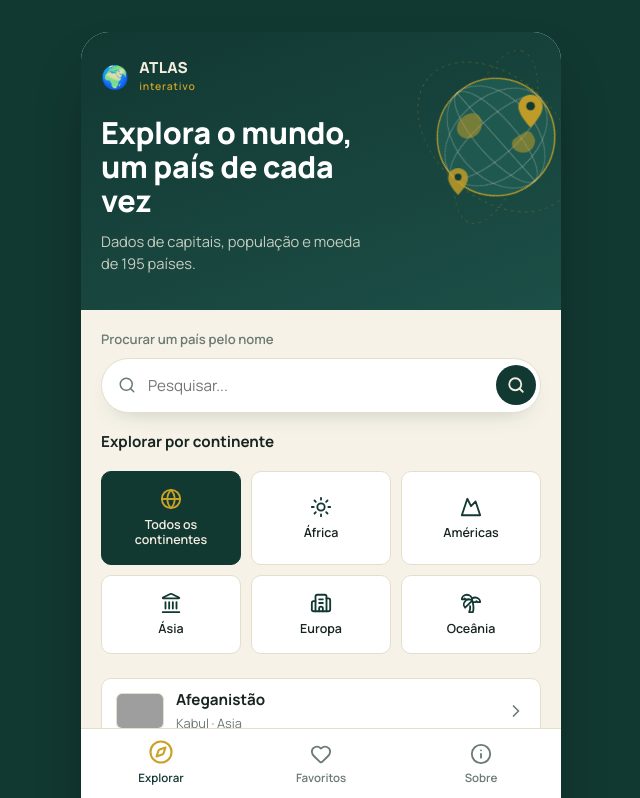
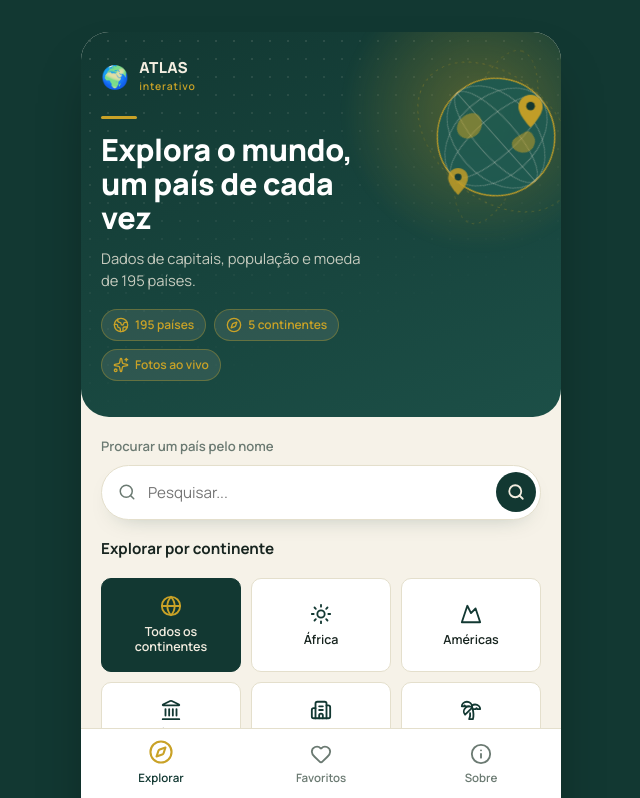
Before and after one commit to nongoantonio/explorador-de-paises, a React (Vite) app: page / in a window 1280 px wide. Shown: the top 798 px of the page, without its empty margins (319-959 px from the left). Built offline with nearby package versions, Linux system fonts and the light colour scheme; grey boxes are pictures that could not be loaded.

Commit message:
feat: richer hero design and better-curated city photos

```diff
--- a/src/App.css
+++ b/src/App.css
@@ -83,6 +83,41 @@
   padding: 28px 20px 36px;
   position: relative;
   overflow: hidden;
+  border-radius: 0 0 28px 28px;
+}
+
+/* Textura de pontos subtil, como um gráticulo de mapa — dá profundidade
+   ao fundo sem competir com o texto por atenção. */
+.hero__texture {
+  position: absolute;
+  inset: 0;
+  background-image: radial-gradient(circle, rgba(243, 237, 224, 0.14) 1px, transparent 1.4px);
+  background-size: 18px 18px;
+  mask-image: linear-gradient(160deg, black, transparent 75%);
+  pointer-events: none;
+}
+
+/* Brilho dourado suave a "sangrar" a partir da zona do globo, para
+   ligar visualmente a ilustração ao resto da cena em vez de parecer
+   um ícone solto no canto. */
+.hero__glow {
+  position: absolute;
+  top: -60px;
+  right: -60px;
+  width: 280px;
+  height: 280px;
+  background: radial-gradient(circle, rgba(201, 162, 39, 0.35), transparent 70%);
+  filter: blur(4px);
+  pointer-events: none;
+}
+
+.hero__rule {
+  display: block;
+  width: 36px;
+  height: 3px;
+  background: var(--color-gold);
+  border-radius: var(--radius-pill);
+  margin-bottom: 14px;
 }
 
 .hero__brand {
@@ -93,6 +128,8 @@
   font-weight: 800;
   letter-spacing: 0.02em;
   margin-bottom: 22px;
+  position: relative;
+  z-index: 1;
 }
 
 .hero__brand-icon {
@@ -127,6 +164,27 @@
   margin-top: 12px;
   color: rgba(243, 237, 224, 0.8);
   font-size: 0.92rem;
+}
+
+.hero__stats {
+  display: flex;
+  flex-wrap: wrap;
+  gap: 8px;
+  margin-top: 18px;
+}
+
+.hero__stat {
+  display: flex;
+  align-items: center;
+  gap: 6px;
+  background: rgba(243, 237, 224, 0.1);
+  border: 1px solid rgba(201, 162, 39, 0.35);
+  color: var(--color-gold);
+  font-size: 0.75rem;
+  font-weight: 600;
+  padding: 6px 11px;
+  border-radius: var(--radius-pill);
+  white-space: nowrap;
 }
 
 .hero__globe {
--- a/src/lib/wikipedia.ts
+++ b/src/lib/wikipedia.ts
@@ -178,10 +178,20 @@ export async function fetchCountryLandscapeImage(
 
   if (capitalName) {
     attempts.push(() => fetchWikivoyageBanner(capitalName, capitalName));
-    attempts.push(() => searchCommonsPhoto(`${capitalName} skyline cityscape`, capitalName));
+    attempts.push(() =>
+      searchCommonsPhoto(
+        `${capitalName} downtown skyline modern architecture -slum -poverty -shantytown -market -garbage`,
+        capitalName
+      )
+    );
   }
   attempts.push(() => fetchWikivoyageBanner(countryName, countryName));
-  attempts.push(() => searchCommonsPhoto(`${countryName} landmark landscape`, countryName));
+  attempts.push(() =>
+    searchCommonsPhoto(
+      `${countryName} landmark modern architecture -slum -poverty -shantytown -market -garbage`,
+      countryName
+    )
+  );
   attempts.push(() => fetchWikipediaLeadImage(countryName, countryName));
 
   let result: CountryImageResult | null = null;
--- a/src/pages/ExplorePage.tsx
+++ b/src/pages/ExplorePage.tsx
@@ -1,4 +1,5 @@
 import { motion, AnimatePresence } from "framer-motion";
+import { Globe2, Compass, Sparkles } from "lucide-react";
 import { useCountriesContext } from "../context/CountriesContext";
 import { useCountryFilter } from "../hooks/useCountryFilter";
 import { SearchBar } from "../components/SearchBar";
@@ -9,6 +10,7 @@ import { Loader } from "../components/Loader";
 import { StateMessage } from "../components/StateMessage";
 import { GlobeIllustration } from "../components/GlobeIllustration";
 import { MountainBanner } from "../components/MountainBanner";
+import { REGIONS } from "../types/country";
 
 // Variantes do framer-motion para a lista de resultados: o contentor
 // avisa cada filho com um pequeno atraso ("staggerChildren"), criando
@@ -43,6 +45,13 @@ export function ExplorePage() {
         animate={{ opacity: 1, y: 0 }}
         transition={{ duration: 0.5, ease: "easeOut" }}
       >
+        {/* Camadas puramente decorativas: textura de pontos (evoca um
+            gráticulo de mapa) + um brilho radial dourado a partir do
+            globo, para o resto do hero deixar de parecer "cor plana
+            + texto" e passar a sentir-se como uma cena única. */}
+        <div className="hero__texture" aria-hidden="true" />
+        <div className="hero__glow" aria-hidden="true" />
+
         <div className="hero__brand">
           <span className="hero__brand-icon" aria-hidden="true">
             🌍
@@ -54,6 +63,7 @@ export function ExplorePage() {
         </div>
 
         <div className="hero__intro">
+          <span className="hero__rule" aria-hidden="true" />
           <h1>
             Explora o mundo,
             <br />
@@ -62,6 +72,21 @@ export function ExplorePage() {
           <p>
             Dados de capitais, população e moeda de {countries.length || "…"} países.
           </p>
+
+          <div className="hero__stats">
+            <div className="hero__stat">
+              <Globe2 size={16} strokeWidth={2} aria-hidden="true" />
+              <span>{countries.length || "195"} países</span>
+            </div>
+            <div className="hero__stat">
+              <Compass size={16} strokeWidth={2} aria-hidden="true" />
+              <span>{REGIONS.length} continentes</span>
+            </div>
+            <div className="hero__stat">
+              <Sparkles size={16} strokeWidth={2} aria-hidden="true" />
+              <span>Fotos ao vivo</span>
+            </div>
+          </div>
         </div>
 
         <motion.div
```
